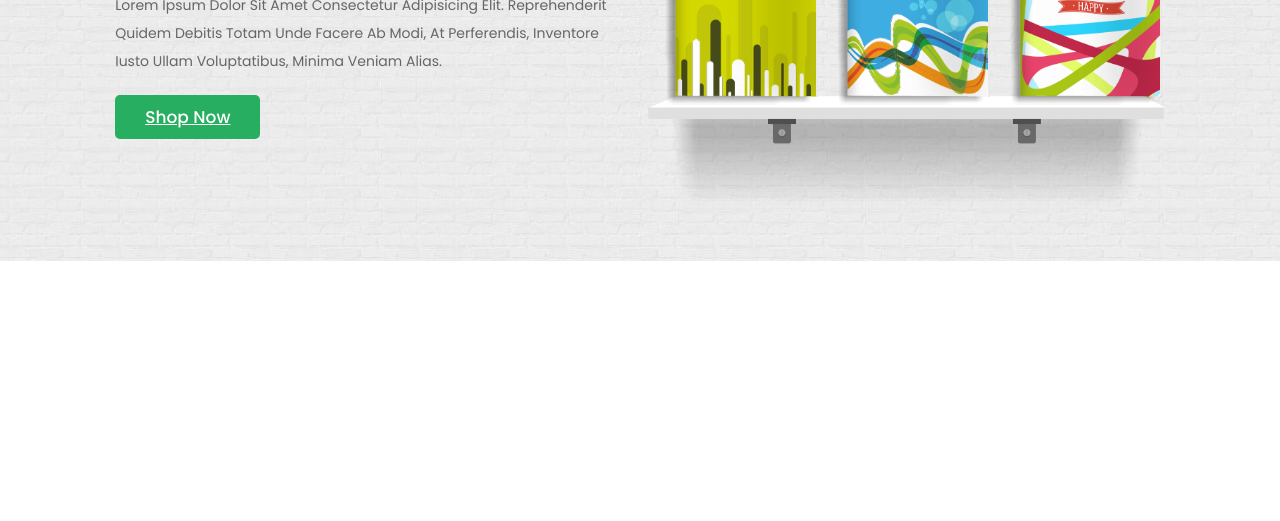
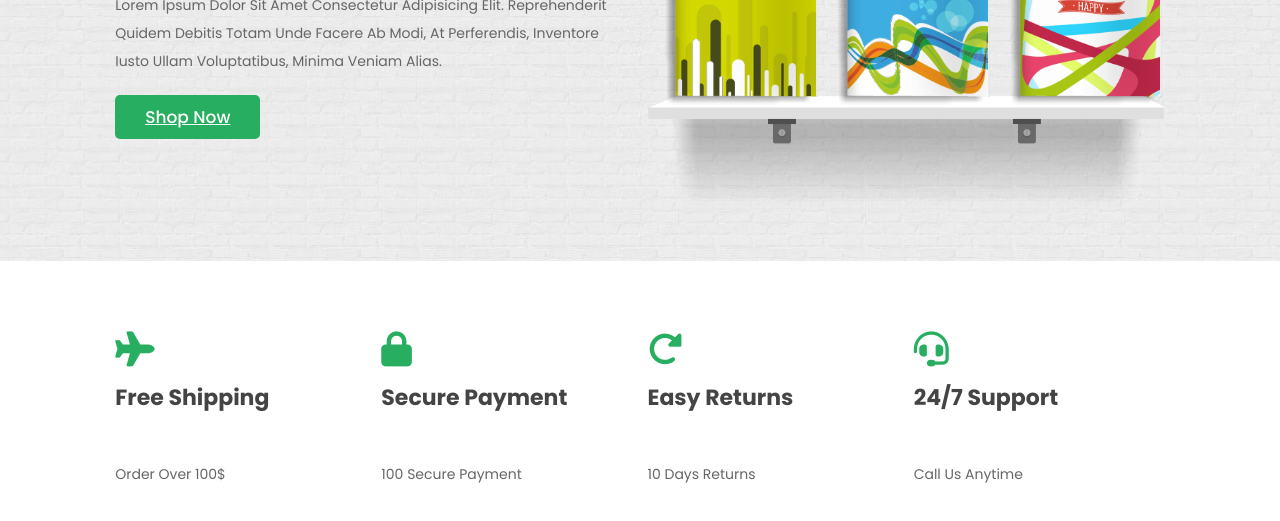
Before and after one commit to Minhajulislam0/Book_Bay, a plain HTML site: page index.html in a window 1280 px wide. Shown: the part 339-860 px from the top of the page. Drawn offline with nearby package versions, Linux system fonts and the light colour scheme.

Commit message:
icons completed

```diff
--- a/css/style.css
+++ b/css/style.css
@@ -319,6 +319,35 @@ body {
   padding: 1rem 0;
 }
 
+.icons-container {
+  display: grid;
+  grid-template-columns: repeat(auto-fit, minmax(25rem, 1fr));
+  gap: 1.5rem;
+}
+
+.icons-container .icons {
+  display: grid;
+  align-items: center;
+  gap: 1.5rem;
+  padding: 2rem 0;
+}
+
+.icons-container .icons i {
+  font-size: 3.5rem;
+  color: var(--green);
+}
+
+.icons-container .icons h3 {
+  font-size: 2.2rem;
+  color: var(--black);
+  padding-bottom: 5rem;
+}
+
+.icons-container .icons p {
+  font-size: 1.4rem;
+  color: var(--light-color);
+}
+
 /* media queries */
 
 @media (max-width: 991px) {
--- a/index.html
+++ b/index.html
@@ -112,7 +112,46 @@
 
 <!-- home section end -->
 
+<!-- icons section starts -->
+<section class="icons-container">
 
+  <div class="icons">
+    <i class="fas fa-plane"></i>
+    <div class="content">
+      <h3>free shipping</h3>
+      <p>order over 100$</p>
+    </div>
+  </div>
+
+  <div class="icons">
+    <i class="fas fa-lock"></i>
+    <div class="content">
+      <h3>secure payment</h3>
+      <p>100 secure payment</p>
+    </div>
+  </div>
+
+  <div class="icons">
+    <i class="fas fa-redo-alt"></i>
+    <div class="content">
+      <h3>easy returns</h3>
+      <p>10 days returns</p>
+    </div>
+  </div>
+
+  <div class="icons">
+    <i class="fas fa-headset"></i>
+    <div class="content">
+      <h3>24/7 support</h3>
+      <p>call us anytime</p>
+    </div>
+  </div>
+
+</section>
+<!-- icons section end -->
+
+<!-- featured section starts -->
+<!-- featured section end -->
 
   <!-- js  -->
 <script src="https://unpkg.com/swiper@7/swiper-bundle.min.js"></script>
```
